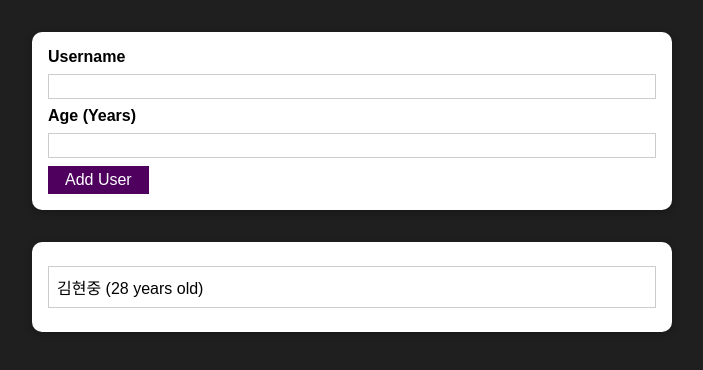
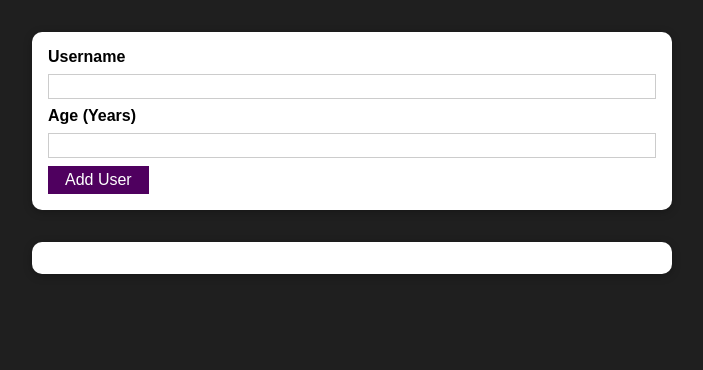
Before and after one commit to dev-thug/react-guide-practice, a React (Create React App) app: page / in a window 1280 px wide. Shown: the top 370 px of the page, without its empty margins (288-991 px from the left). Built offline with nearby package versions, Linux system fonts and the light colour scheme.

Commit message:
add manage userlist using state

```diff
--- a/src/App.js
+++ b/src/App.js
@@ -1,33 +1,23 @@
-import User from "./components/Users/User";
 import {useState} from "react";
-import NewUser from "./components/NewUser/NewUser";
 import AddUser from "./components/Users/AddUser";
 import UsersList from "./components/Users/UsersList";
 
-const DUMMY_USER = [
-    {
-        id: "u1",
-        name: "김현중",
-        age: "28"
-    }
-]
-
 function App() {
 
-    const [users, setUsers] = useState(DUMMY_USER);
+    const [usersList, setUsersList] = useState([]);
 
 
-    const addUserHandler = (user) => {
-        setUsers(prevState => {
-            return [user, ...prevState]
+    const addUserHandler = (uName, uAge) => {
+        setUsersList(prevState => {
+            return [...prevState, {name: uName, age: uAge, id: Math.random().toString()}];
         })
     }
 
 
     return (
         <div>
-            <AddUser/>
-            <UsersList users={users}/>
+            <AddUser onAddUser={addUserHandler}/>
+            <UsersList users={usersList}/>
         </div>
     );
 }
--- a/src/components/Users/AddUser.js
+++ b/src/components/Users/AddUser.js
@@ -18,7 +18,7 @@
             return;
         }
 
-        console.log(enteredUsername, enteredAge)
+        props.onAddUser(enteredUsername, enteredAge);
         setEnteredUsername('');
         setEnteredAge('');
     }
--- a/src/components/Users/UsersList.js
+++ b/src/components/Users/UsersList.js
@@ -9,7 +9,7 @@
         <Card className={classes.users}>
             <ul>
                 {props.users.map(user =>
-                    <li>
+                    <li key={user.id}>
                         {user.name} ({user.age} years old)
                     </li>
                 )}
```
